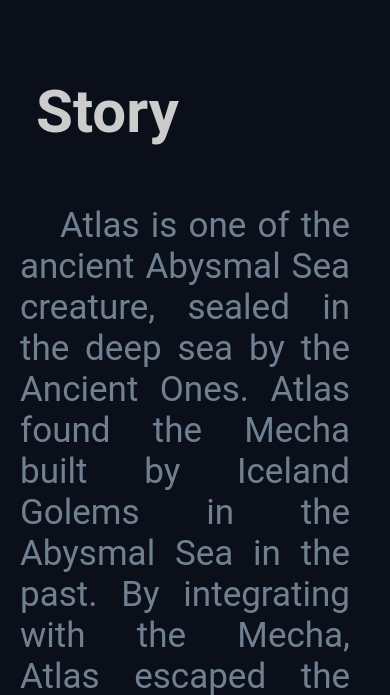
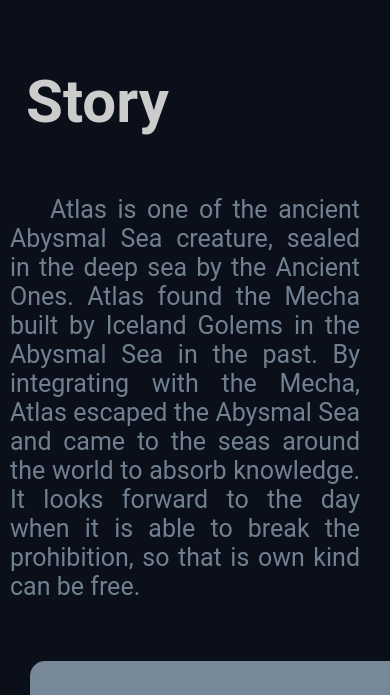
Before and after one commit to Cabistante/wazzup, a plain HTML site: page atlas.html in a window 390 px wide. Shown: the part 1009-1704 px from the top of the page. Drawn offline with Linux system fonts and the light colour scheme.

Commit message:
Update style.css

```diff
--- a/style.css
+++ b/style.css
@@ -207,8 +207,6 @@ section{
     text-indent: 40px;
     color: #708090;
     flex: 2;
-
-
 }
 .box{
     background-color: #778899;
@@ -267,11 +265,20 @@ section{
     }
     .paragraph{
         display: block;
+        font-size: 20px;
     }
     footer{
       font-size: 14px;
       padding: 15px;
     }
+    .story{
+    align-items: center;
+    font-size: 25px;
+    padding: 10px;
+    padding: 10px;
+    gap: 10px;
+
+}
 
 }
 @media screen and (max-width:768px){
```
